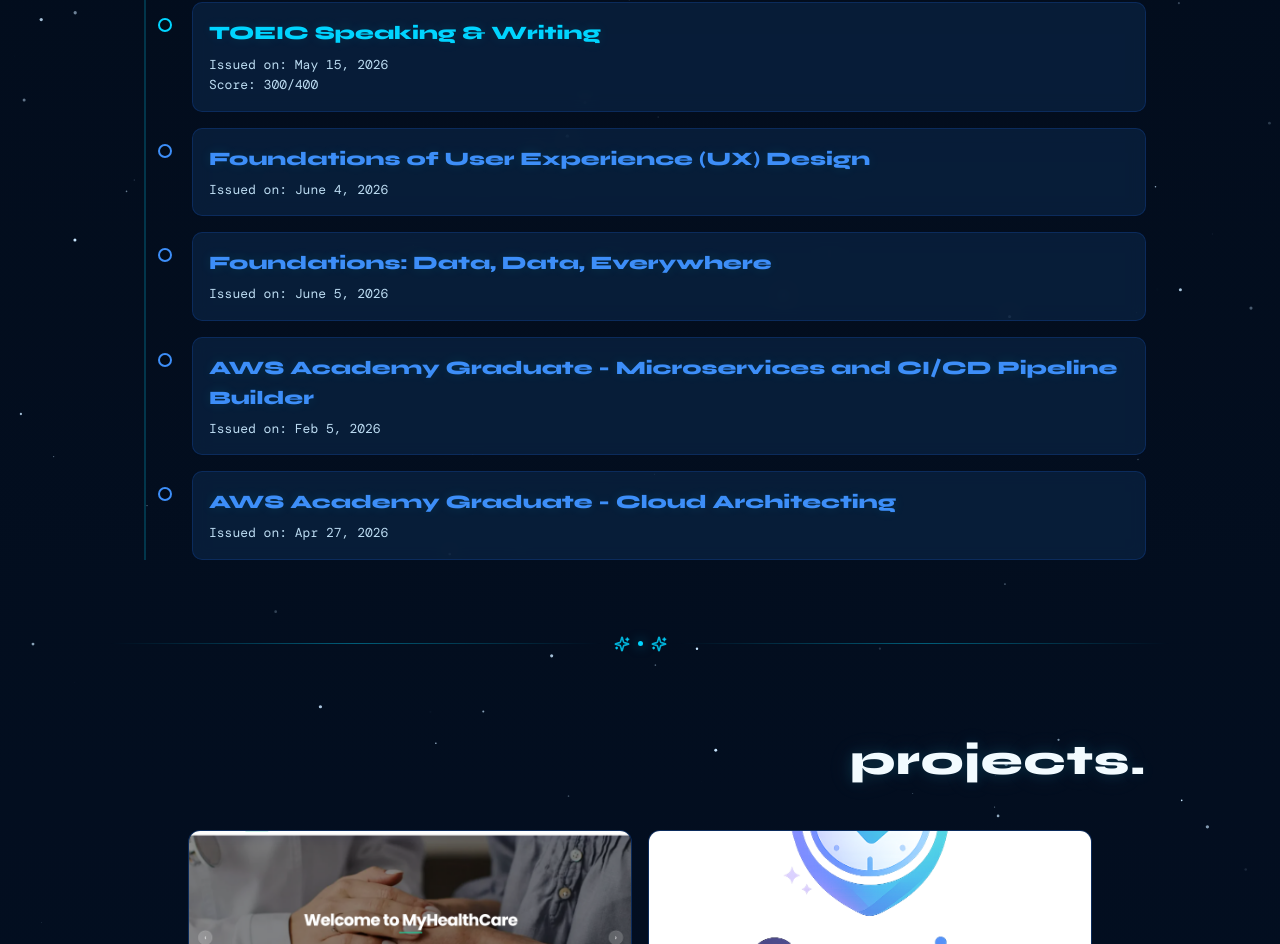
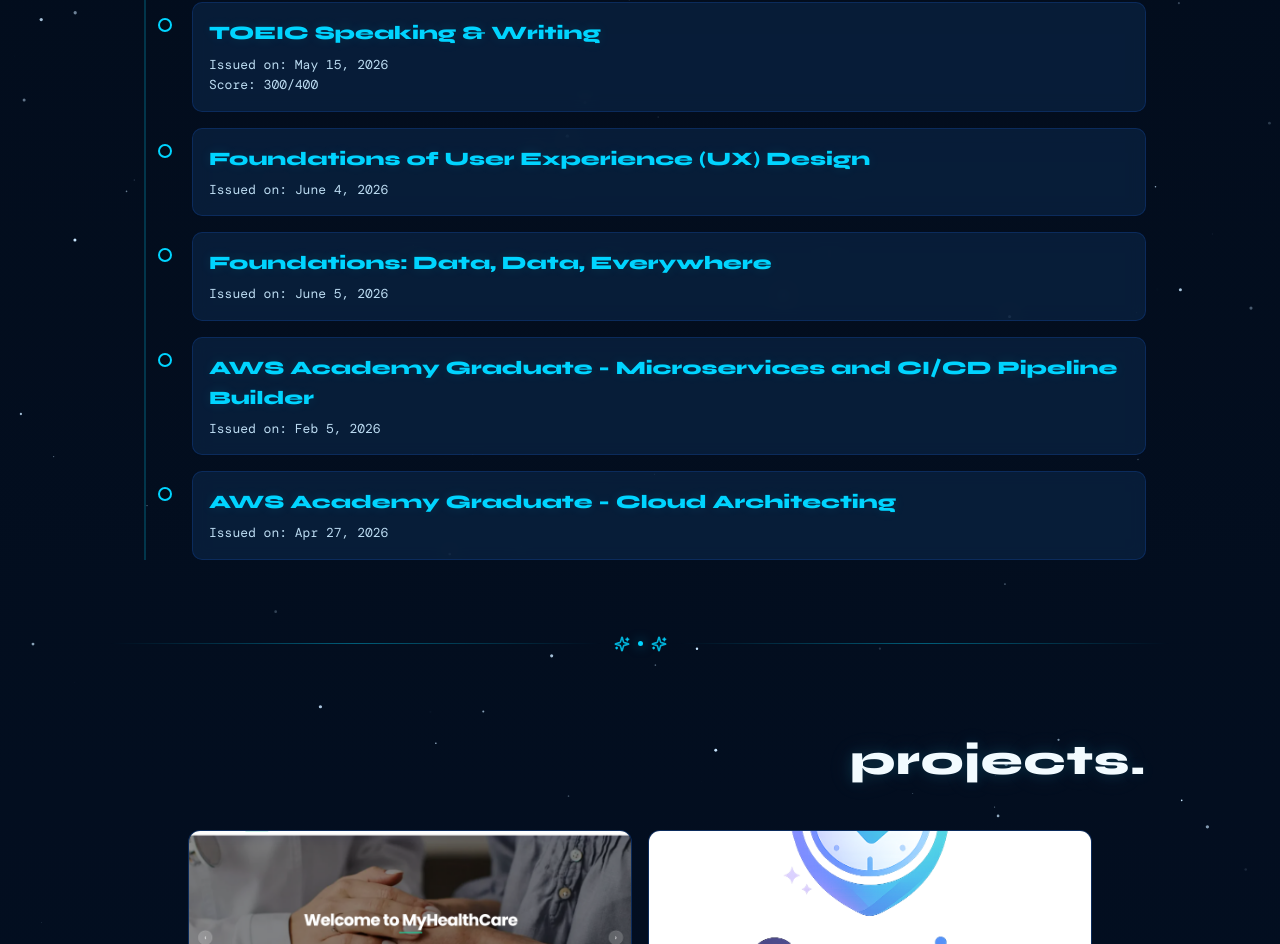
Before and after one commit to quinnie-o3/My-Portfolio, a React (Vite) app: page / in a window 1280 px wide. Shown: the part 1795-2739 px from the top of the page. Built offline with nearby package versions, Linux system fonts and the light colour scheme; a web font is replaced by a local one.

Commit message:
modify components' colors and certificates' identification

```diff
--- a/src/components/About.tsx
+++ b/src/components/About.tsx
@@ -33,14 +33,12 @@
     name: 'TOEIC Listening & Reading',
     issuedOn: 'Sep 25, 2025',
     details: 'Score: 795/990',
-    href: './images/about/cert-toeic-lr.jpg',
     color: '#00d4ff',
   },
   {
     name: 'TOEIC Speaking & Writing',
     issuedOn: 'May 15, 2026',
     details: 'Score: 300/400',
-    href: './images/about/cert-toeic-sw.jpg',
     color: '#00d4ff',
   },
     {
@@ -48,28 +46,28 @@
     issuedOn: 'June 4, 2026',
     details: '',
     href: 'https://coursera.org/share/b1f18b34e2876e76ce21c87f633b966f',
-    color: '#3d8ef8',
+    color: '#00d4ff',
   },
   {
     name: 'Foundations: Data, Data, Everywhere',
     issuedOn: 'June 5, 2026',
     details: '',
     href: 'https://coursera.org/share/925f426a84c23bdfd2d975181f0a7156',
-    color: '#3d8ef8',
+    color: '#00d4ff',
   },
   {
     name: 'AWS Academy Graduate - Microservices and CI/CD Pipeline Builder',
     issuedOn: 'Feb 5, 2026',
     details: '',
     href: 'https://www.credly.com/badges/ae063e88-3fa1-4671-86cc-6a2f172fe8b0/public_url',
-    color: '#3d8ef8',
+    color: '#00d4ff',
   },
   {
     name: 'AWS Academy Graduate - Cloud Architecting',
     issuedOn: 'Apr 27, 2026',
     details: '',
     href: 'https://www.credly.com/badges/6443d5fd-3174-4d00-83a4-f8544c7317b3/public_url',
-    color: '#3d8ef8',
+    color: '#00d4ff',
   }
 ]
 
```
Also changed, not shown: public/images/about/cert-toeic-lr.jpg (deleted), public/images/about/cert-toeic-sw.jpg (deleted).
